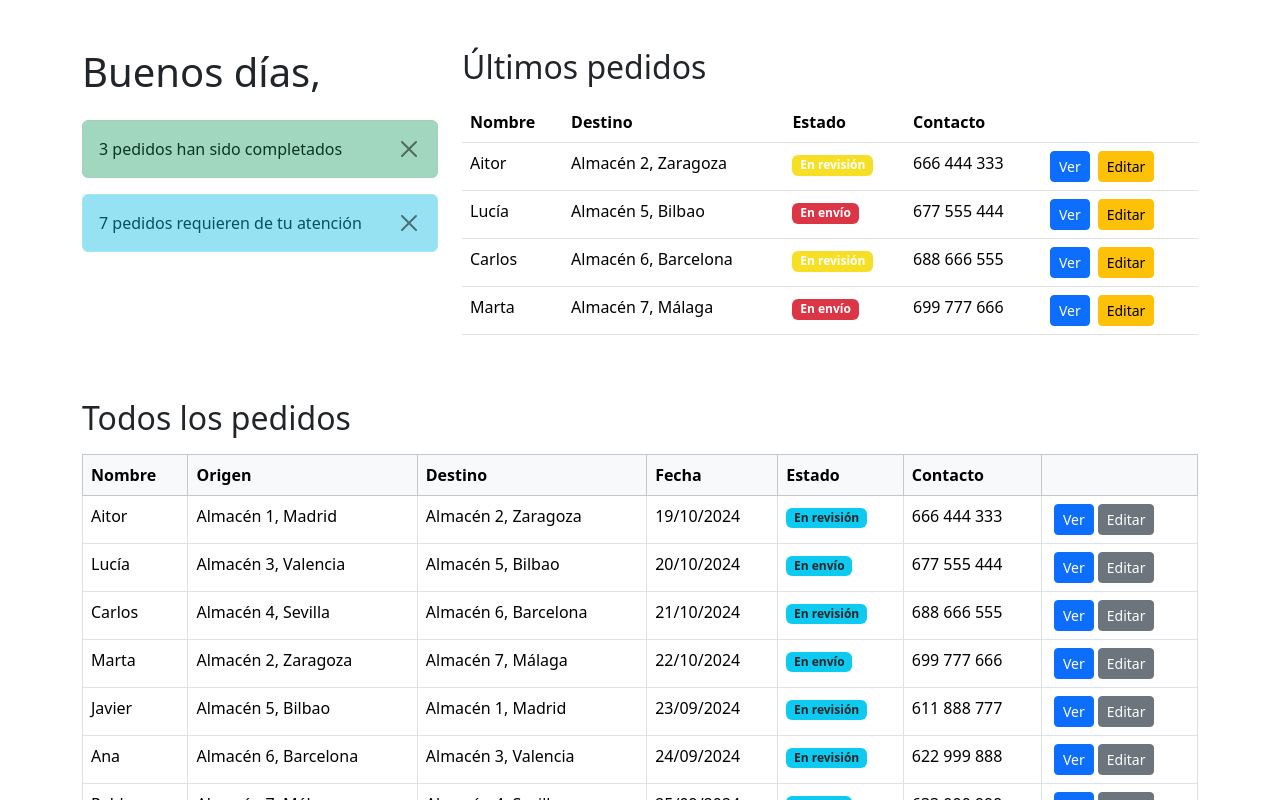
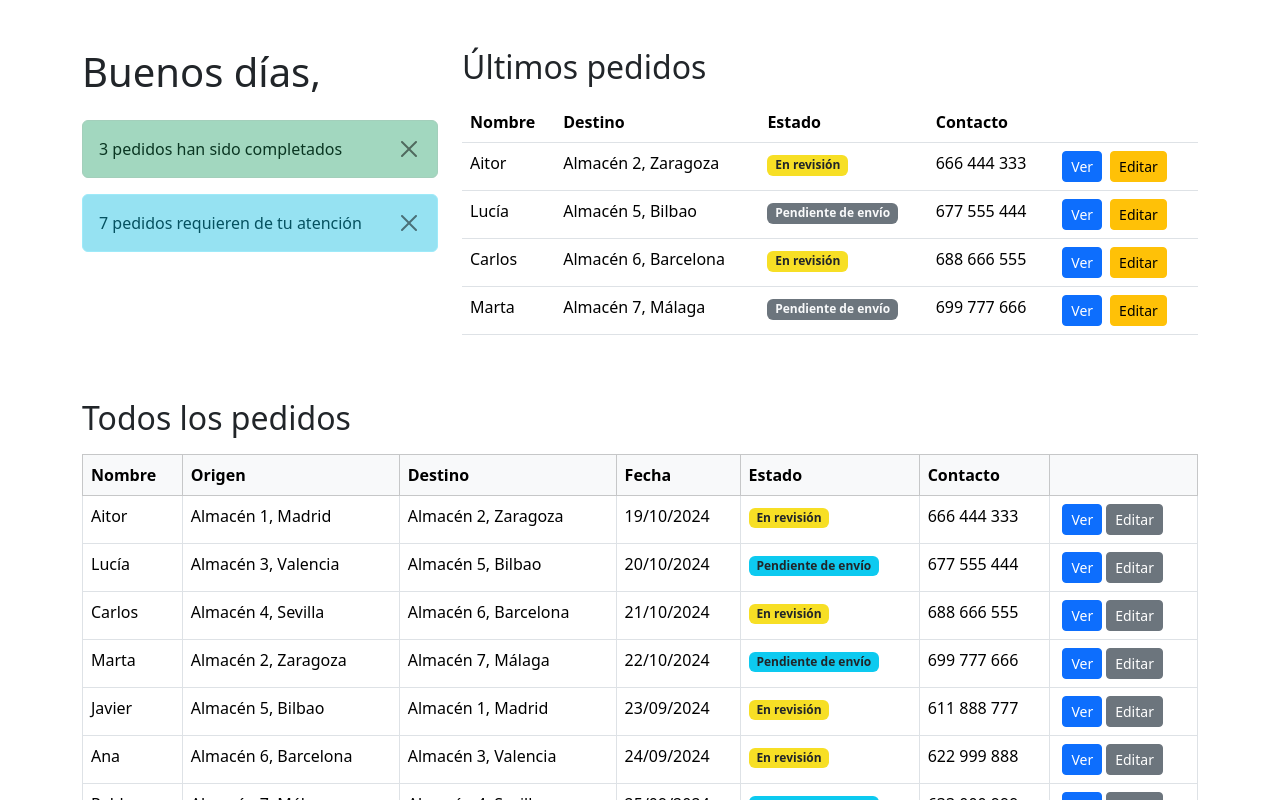
Before and after one commit to abrilmicaela/ProyectoFinal_Front, an Angular app: page /encargado in a window 1280 px wide. Shown: the top 800 px of the page. Built offline with nearby package versions, Linux system fonts and the light colour scheme.

Commit message:
conexión estado dinámico y pedidos ordenados

```diff
--- a/src/app/components/encargado/conf/bbdd.ts
+++ b/src/app/components/encargado/conf/bbdd.ts
@@ -1,3 +1,5 @@
+import { Status } from "../../../interfaces/encargado.model";
+
 export const users = [
   {
     id: 1,
@@ -6,7 +8,7 @@ export const users = [
     origen: 'Almacén 1, Madrid',
     destino: 'Almacén 2, Zaragoza',
     fecha: '19/10/2024',
-    estado: 'En revisión',
+    estado: Status["En revisión"],
     contacto: '666 444 333',
   },
   {
@@ -16,7 +18,7 @@ export const users = [
     origen: 'Almacén 3, Valencia',
     destino: 'Almacén 5, Bilbao',
     fecha: '20/10/2024',
-    estado: 'En envío',
+    estado: Status["Pendiente de envío"],
     contacto: '677 555 444',
   },
   {
@@ -26,7 +28,7 @@ export const users = [
     origen: 'Almacén 4, Sevilla',
     destino: 'Almacén 6, Barcelona',
     fecha: '21/10/2024',
-    estado: 'En revisión',
+    estado: Status["En revisión"],
     contacto: '688 666 555',
   },
   {
@@ -36,7 +38,7 @@ export const users = [
     origen: 'Almacén 2, Zaragoza',
     destino: 'Almacén 7, Málaga',
     fecha: '22/10/2024',
-    estado: 'En envío',
+    estado: Status["Pendiente de envío"],
     contacto: '699 777 666',
   },
   {
@@ -46,7 +48,7 @@ export const users = [
     origen: 'Almacén 5, Bilbao',
     destino: 'Almacén 1, Madrid',
     fecha: '23/09/2024',
-    estado: 'En revisión',
+    estado: Status["En revisión"],
     contacto: '611 888 777',
   },
   {
@@ -56,7 +58,7 @@ export const users = [
     origen: 'Almacén 6, Barcelona',
     destino: 'Almacén 3, Valencia',
     fecha: '24/09/2024',
-    estado: 'En revisión',
+    estado: Status["En revisión"],
     contacto: '622 999 888',
   },
   {
@@ -66,7 +68,7 @@ export const users = [
     origen: 'Almacén 7, Málaga',
     destino: 'Almacén 4, Sevilla',
     fecha: '25/09/2024',
-    estado: 'En envío',
+    estado: Status["Pendiente de envío"],
     contacto: '633 000 999',
   },
   {
@@ -76,7 +78,7 @@ export const users = [
     origen: 'Almacén 1, Madrid',
     destino: 'Almacén 8, Bilbao',
     fecha: '26/09/2024',
-    estado: 'En revisión',
+    estado: Status["En revisión"],
     contacto: '644 111 222',
   },
   {
@@ -86,7 +88,7 @@ export const users = [
     origen: 'Almacén 3, Valencia',
     destino: 'Almacén 2, Zaragoza',
     fecha: '27/08/2024',
-    estado: 'En envío',
+    estado: Status["Pendiente de envío"],
     contacto: '655 222 333',
   },
   {
@@ -96,7 +98,7 @@ export const users = [
     origen: 'Almacén 4, Sevilla',
     destino: 'Almacén 5, Bilbao',
     fecha: '28/08/2024',
-    estado: 'En revisión',
+    estado: Status["En revisión"],
     contacto: '666 333 444',
   },
 ];
--- a/src/app/components/encargado/encargado.component.css
+++ b/src/app/components/encargado/encargado.component.css
@@ -0,0 +1,3 @@
+.bg-purple {
+    background-color: rgb(91, 0, 175);
+}
--- a/src/app/components/encargado/encargado.component.html
+++ b/src/app/components/encargado/encargado.component.html
@@ -31,11 +31,7 @@
                         <td>{{ pedido.nombre }}</td>
                         <td>{{ pedido.destino }}</td>
                         <td>
-                            <span class="badge" [ngClass]="{
-                                'bg-success': pedido.estado === 'Completado',
-                                'bg-warning': pedido.estado === 'En revisión',
-                                'bg-danger': pedido.estado === 'En envío'
-                            }">{{ pedido.estado }}</span>
+                            <span class="badge" [ngClass]="getUserStatus(pedido.estado)">{{ pedido.estado }}</span>
                         </td>
                         <td>{{ pedido.contacto }}</td>
                         <td>
@@ -77,7 +73,7 @@
                         <td>{{ user.origen }}</td>
                         <td>{{ user.destino }}</td>
                         <td>{{ user.fecha }}</td>
-                        <td><span class="badge bg-info text-dark">{{ user.estado }}</span></td>
+                        <td><span class="badge bg-info text-dark" [ngClass]="getUserStatus(user.estado)">{{ user.estado }}</span></td>
                         <td>{{ user.contacto }}</td>
                         <td>
                             <button class="btn btn-sm btn-primary mx-1" (click)="openModalDetails(user.id)">Ver</button>
--- a/src/app/components/encargado/encargado.component.ts
+++ b/src/app/components/encargado/encargado.component.ts
@@ -1,6 +1,6 @@
 import { Component, ElementRef, ViewChild } from '@angular/core';
 import { users } from './conf/bbdd';
-import { User } from '../../interfaces/encargado.model';
+import { User, Status } from '../../interfaces/encargado.model';
 import { CommonModule } from '@angular/common';
 declare var bootstrap: any;
 
@@ -20,10 +20,10 @@ export class EncargadoComponent {
     origen: '',
     destino: '',
     fecha: '',
-    estado: '',
+    estado: Status['Pendiente de pago'],
     contacto: '',
   };
-  public users: User[] = users; // Inicializa la propiedad users
+  public users: User[] = users;
 
   openModalDetails(userId: number) {
     this.getUserDetails(userId);
@@ -32,14 +32,36 @@ export class EncargadoComponent {
   }
 
   getUserDetails(id: number) {
-    this.user = this.users[id - 1]; // Cambia a this.users
-    console.log(this.user);
+    this.user = this.users[id - 1];
+  }
+
+  getUserStatus(estado: Status): string {
+    console.log(estado); // Aquí se imprime el estado correcto
+
+    if (estado === Status.Aceptado) {
+      return 'bg-primary';
+    } else if (estado === Status.Cancelado) {
+      return 'bg-danger';
+    } else if (estado === Status['En revisión']) {
+      return 'bg-warning text-dark';
+    } else if (estado === Status.Entregado) {
+      return 'bg-success';
+    } else if (estado === Status.Enviado) {
+      return 'bg-purple';
+    } else if (estado === Status['Pendiente de envío']) {
+      return 'bg-secondary text-light';
+    } else if (estado === Status['Pendiente de pago']) {
+      return 'bg-light text-dark';
+    } else {
+      return '';
+    }
   }
 
   getPedidosRecientes() {
     const now = new Date();
 
-    return this.users.filter((user) => { // Cambia a this.users
+    return this.users.filter((user) => {
+      // Cambia a this.users
       const [day, month, year] = user.fecha.split('/').map(Number);
       const fechaPedido = new Date(year, month - 1, day);
       const diferenciaDias = Math.floor(
--- a/src/app/interfaces/encargado.model.ts
+++ b/src/app/interfaces/encargado.model.ts
@@ -5,6 +5,16 @@ export interface User {
   origen: string;
   destino: string;
   fecha: string;
-  estado: string;
+  estado: Status;
   contacto: string;
 }
+
+export enum Status {
+  'Pendiente de pago' = 'Pendiente de pago',
+  'Aceptado' = 'Aceptado',
+  'Cancelado' = 'Cancelado',
+  'En revisión' = 'En revisión',
+  'Pendiente de envío' = 'Pendiente de envío',
+  'Enviado' = 'Enviado',
+  'Entregado' = 'Entregado',
+}
```
